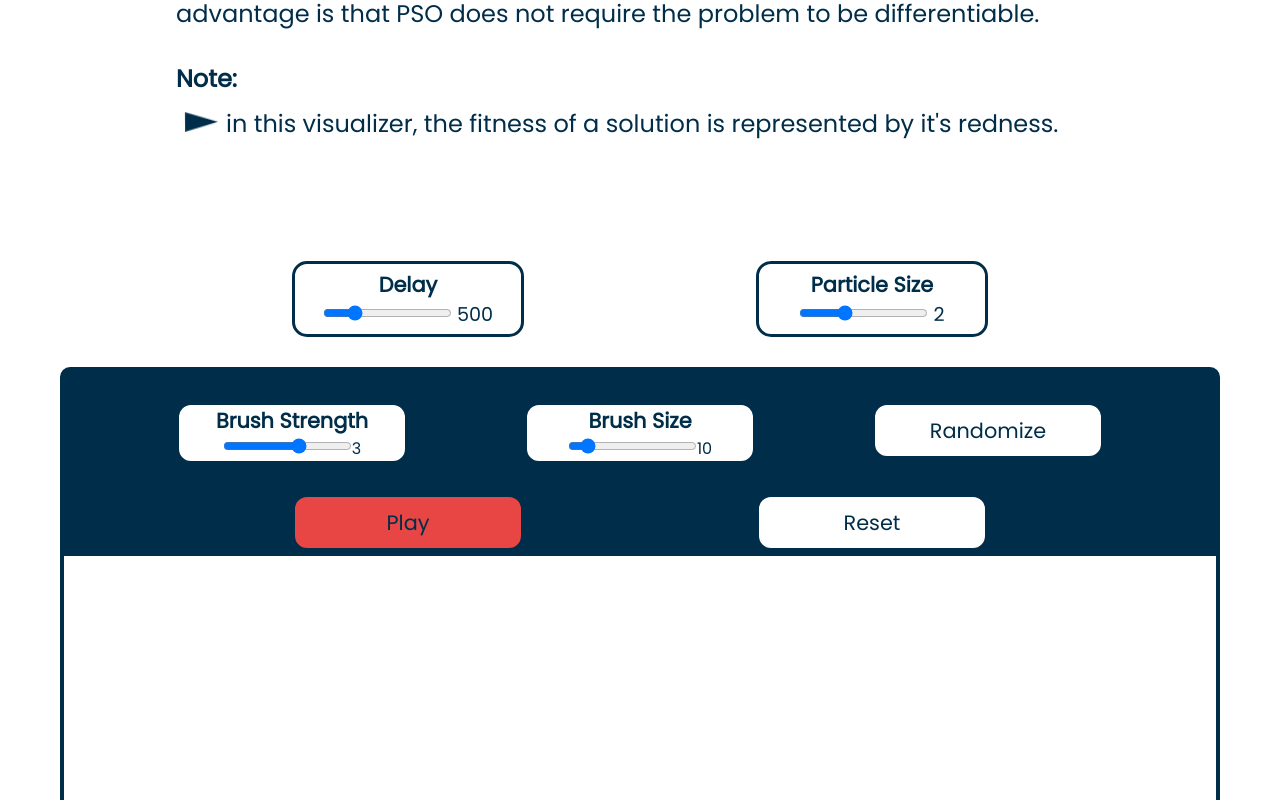
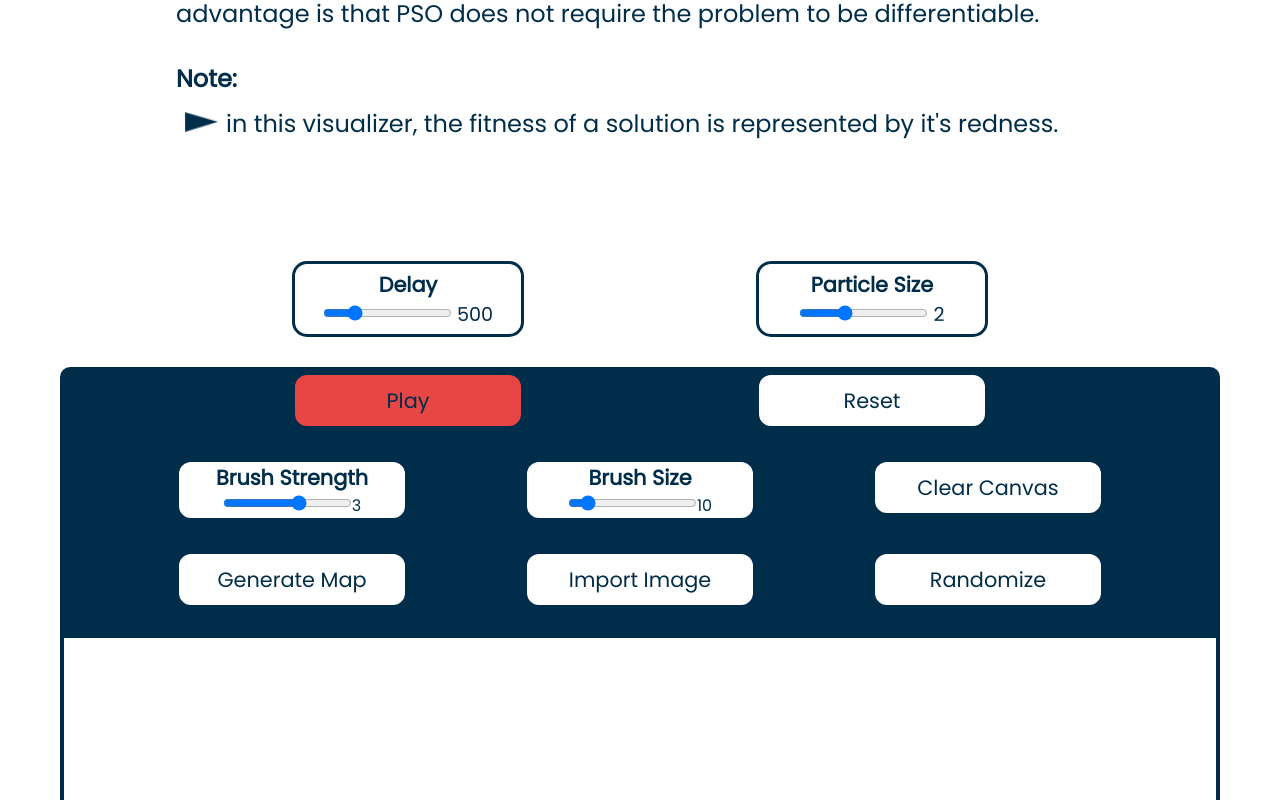
Before and after one commit to ahautelman/react-pso-visualization, a React (Create React App) app: page / in a window 1280 px wide. Both pictures are taken after a click on the button "Edit Solution Space". Shown: the part 602-1402 px from the top of the page. Built offline with nearby package versions, Linux system fonts and the light colour scheme.

Commit message:
fix max velocity issue and add more space editting options

```diff
--- a/src/App.js
+++ b/src/App.js
@@ -65,21 +65,7 @@ function App() {
         </div>
 
         <div className="container">
-          {showEditSpace &&
-          <div className="space-edit" >
-            <Slider
-              text={"Brush Strength"}
-              min={0} max={5} defValue={brushStrength}
-              changeValue={setBrushStrength} />
-            <Slider
-              text={"Brush Size"}
-              min={5} max={50} defValue={brushSize} step={5}
-              changeValue={setBrushSize} />
-            <Button
-              text="Randomize"
-              onClick={randomizeCanvas} />
-          </div>}
-          <div className="buttons">
+        <div className="buttons">
             <Button
               text={isPlaying ? "Pause" : "Play"}
               // TODO: more stuff might need to go in here
@@ -93,9 +79,9 @@ function App() {
               onClick={() => {
                 setIsPlaying(false);
                 initParticles(nParticles);
-                setIsPlaying(true);
                 setHasChanged(false);
                 setShowEditSpace(false);
+                setIsPlaying(true);
               }}
               color={hasChanged ? "#e84545" : "white"} />
             {!showEditSpace &&
@@ -107,6 +93,37 @@ function App() {
               }} />
             }
           </div>
+
+          {showEditSpace &&
+          <div >
+            <div className="space-edit">
+            <Slider
+                text={"Brush Strength"}
+                min={0} max={5} defValue={brushStrength}
+                changeValue={setBrushStrength} />
+              <Slider
+                text={"Brush Size"}
+                min={5} max={50} defValue={brushSize} step={5}
+                changeValue={setBrushSize} />
+              <Button
+                text="Clear Canvas"
+                onClick={clearCanvas} />
+            </div>
+            <div className="space-edit" >
+              <Button
+                text="Generate Map"
+                onClick={() => window.alert("TODO")} />
+              <Button
+                text="Import Image"
+                onClick={() => window.alert("TODO")} />
+              <Button
+                text="Randomize"
+                onClick={randomizeCanvas} />
+            </div>
+          </div>}
+
+
+
           <Canvas
             brushSize={brushSize}
             brushStrength={brushStrength}
--- a/src/components/ParticlesContext.js
+++ b/src/components/ParticlesContext.js
@@ -71,9 +71,10 @@ export const ParticlesProvider = ({children}) => {
                     // social componenet
                     + social * r2 * [bestNeighbourPosition[i] - particle.position[i]];
 
-                // TODO: check for negative values
                 if (velocity[i] > maxVelocity) {
                     velocity[i] = maxVelocity;
+                } else if (velocity[i] < -maxVelocity) {
+                    velocity[i] = -maxVelocity;
                 }
 
                 position[i] = particle.position[i] + velocity[i];
```
